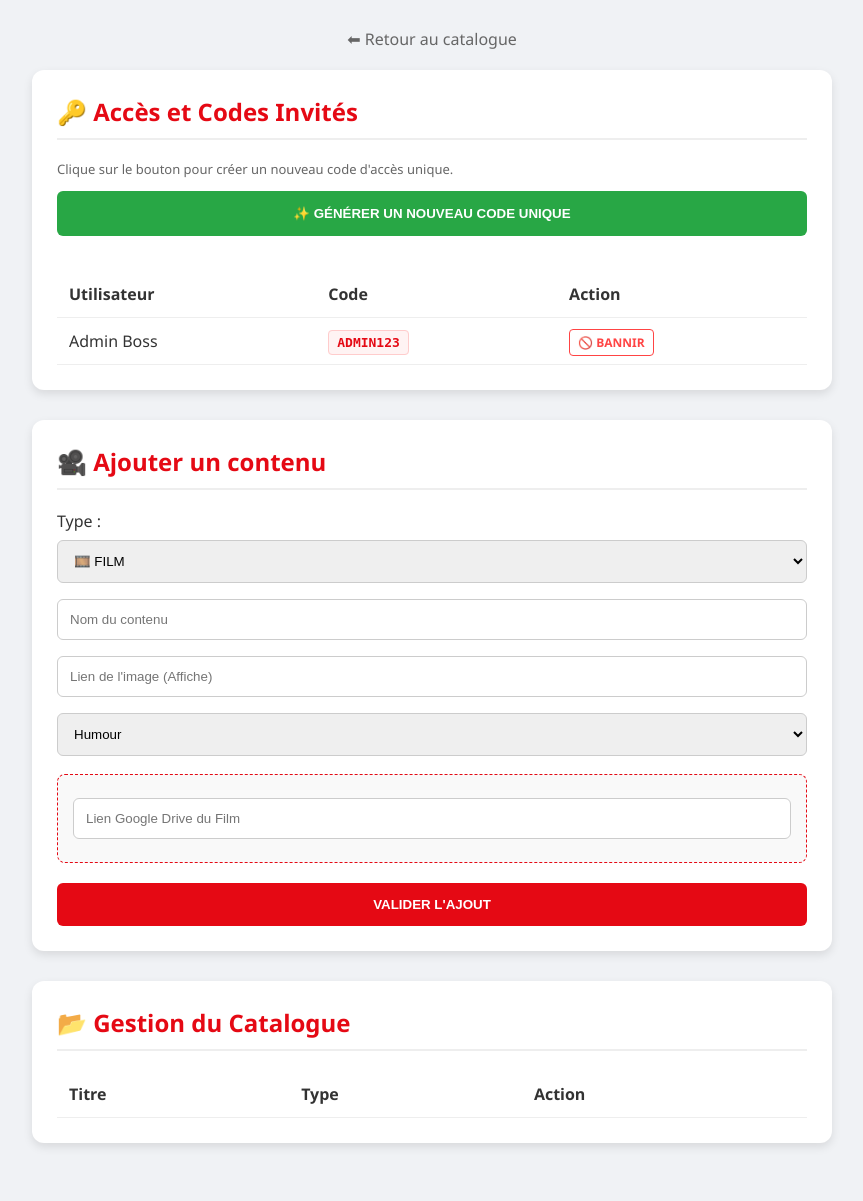
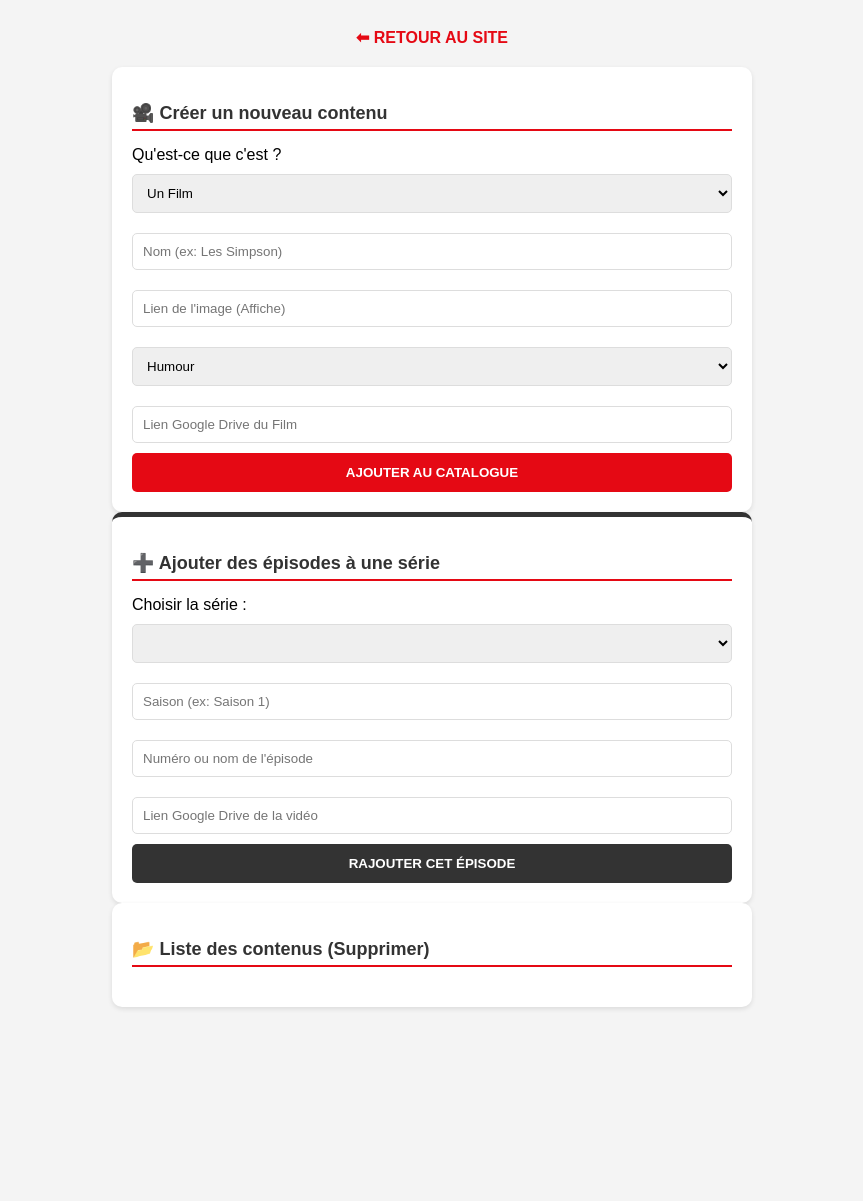
Before and after one commit to vguillotduenas-dotcom/StreamDeck, a Flask app: template templates/admin.html in a window 1280 px wide. Shown: the whole page, without its empty margins (208-1071 px from the left). After the commit the page ends 1009 px from the top, so only its background shows below. Run offline with Flask 3, Linux system fonts and the light colour scheme; the template is opened without the code that fills it: values that come from a table or form of the project are taken from there, others are empty.

Commit message:
Update admin.html

```diff
--- a/templates/admin.html
+++ b/templates/admin.html
@@ -3,70 +3,34 @@
 <head>
     <title>Admin - Streamdeck</title>
     <style>
-        body { font-family: 'Segoe UI', sans-serif; background: #f0f2f5; padding: 20px; color: #333; }
-        .container { max-width: 800px; margin: auto; }
-        .card { background: white; padding: 25px; border-radius: 12px; box-shadow: 0 4px 10px rgba(0,0,0,0.1); margin-bottom: 30px; }
-        h2 { color: #e50914; margin-top: 0; border-bottom: 2px solid #eee; padding-bottom: 10px; }
-        input, select { padding: 12px; margin: 8px 0; width: 100%; border: 1px solid #ccc; border-radius: 6px; box-sizing: border-box; }
-        .btn { background: #e50914; color: white; border: none; padding: 14px; border-radius: 6px; cursor: pointer; width: 100%; font-weight: bold; margin-top: 10px; }
-        .btn-green { background: #28a745; margin-bottom: 20px; border: none; color: white; padding: 15px; border-radius: 6px; cursor: pointer; width: 100%; font-weight: bold; }
-        .btn-green:hover { background: #218838; }
-        .type-box { background: #f9f9f9; padding: 15px; border-radius: 8px; border: 1px dashed #e50914; margin: 10px 0; }
-        .hidden { display: none; }
-
-        table { width: 100%; border-collapse: collapse; margin-top: 15px; }
-        th, td { padding: 12px; text-align: left; border-bottom: 1px solid #eee; }
-        .del { color: #ff4444; text-decoration: none; font-weight: bold; border: 1px solid #ff4444; padding: 4px 8px; border-radius: 4px; font-size: 12px; }
-        code { background: #fff3f3; color: #e50914; padding: 4px 8px; border-radius: 4px; font-weight: bold; border: 1px solid #ffcccc; }
+        body { font-family: sans-serif; background: #f4f4f4; padding: 20px; }
+        .card { background: white; padding: 20px; border-radius: 10px; margin-bottom: 20px; box-shadow: 0 2px 5px rgba(0,0,0,0.1); max-width: 600px; margin: auto; }
+        input, select { padding: 10px; margin: 10px 0; width: 100%; border: 1px solid #ddd; border-radius: 5px; box-sizing: border-box; }
+        .btn { background: #e50914; color: white; border: none; padding: 12px; border-radius: 5px; cursor: pointer; width: 100%; font-weight: bold; }
+        .serie-only { display: none; background: #fff5f5; padding: 15px; border-radius: 5px; border: 1px dashed #e50914; margin: 10px 0; }
+        table { width: 100%; border-collapse: collapse; margin-top: 20px; }
+        th, td { border-bottom: 1px solid #eee; padding: 10px; text-align: left; }
+        .del { color: red; text-decoration: none; font-size: 12px; border: 1px solid red; padding: 2px 5px; border-radius: 3px; }
+        h2 { color: #333; font-size: 18px; border-bottom: 2px solid #e50914; padding-bottom: 5px; }
     </style>
 </head>
 <body>
-    <div class="container">
-        <div style="text-align:center; margin-bottom: 20px;">
-            <a href="/" style="color:#666; text-decoration:none;">⬅ Retour au catalogue</a>
+    <div style="text-align: center; margin-bottom: 20px;">
+        <a href="/" style="text-decoration: none; color: #e50914; font-weight: bold;">⬅ RETOUR AU SITE</a>
     </div>
 
     <div class="card">
-            <h2>🔑 Accès et Codes Invités</h2>
-            <p style="font-size: 13px; color: #666;">Clique sur le bouton pour créer un nouveau code d'accès unique.</p>
-
-            <form method="POST">
-                <button type="submit" name="gen_code" value="1" class="btn-green">✨ GÉNÉRER UN NOUVEAU CODE UNIQUE</button>
-            </form>
-
-            <table>
-                <thead>
-                    <tr>
-                        <th>Utilisateur</th>
-                        <th>Code</th>
-                        <th>Action</th>
-                    </tr>
-                </thead>
-                <tbody>
-                    {% for u in users %}
-                    <tr>
-                        <td>
-                            {% if u.nom %} {{ u.nom }} {{ u.prenom }} {% else %} <i>En attente...</i> {% endif %}
-                        </td>
-                        <td><code>{{ u.code }}</code></td>
-                        <td><a href="{{ url_for('del_u', id=u.id) }}" class="del" onclick="return confirm('Bannir cet utilisateur ?')">🚫 BANNIR</a></td>
-                    </tr>
-                    {% endfor %}
-                </tbody>
-            </table>
-        </div>
-
-        <div class="card">
-            <h2>🎥 Ajouter un contenu</h2>
+        <h2>🎥 Créer un nouveau contenu</h2>
         <form method="POST">
             <input type="hidden" name="add_content">
-                <label>Type :</label>
-                <select name="type" id="typeSelect" onchange="updateForm()">
-                    <option value="film">🎞️ FILM</option>
-                    <option value="serie">📺 SÉRIE</option>
+
+            <label>Qu'est-ce que c'est ?</label>
+            <select name="type" id="typeSelect" onchange="toggleFields()">
+                <option value="film">Un Film</option>
+                <option value="serie">Une Nouvelle Série</option>
             </select>
 
-                <input type="text" name="nom" placeholder="Nom du contenu" required>
+            <input type="text" name="nom" placeholder="Nom (ex: Les Simpson)" required>
             <input type="text" name="img" placeholder="Lien de l'image (Affiche)" required>
 
             <select name="genre">
@@ -75,52 +39,59 @@
                 <option value="Famille">Famille</option>
             </select>
 
-                <div id="sectionFilm" class="type-box">
+            <div id="filmField">
                 <input type="text" name="lien_film" placeholder="Lien Google Drive du Film">
             </div>
 
-                <div id="sectionSerie" class="type-box hidden">
-                    <p style="margin:0; font-weight:bold; color:#e50914;">Premier épisode :</p>
-                    <input type="text" name="saison" placeholder="Saison (ex: 1)">
-                    <input type="text" name="titre_ep" placeholder="Épisode (ex: 1)">
-                    <input type="text" name="lien_ep" placeholder="Lien Google Drive de l'épisode">
+            <div id="serieFields" class="serie-only">
+                <p style="margin:0; color: #e50914;"><strong>Détails du 1er épisode :</strong></p>
+                <input type="text" name="saison" placeholder="Saison (ex: Saison 1)">
+                <input type="text" name="titre_ep" placeholder="Nom de l'épisode (ex: Episode 1)">
+                <input type="text" name="lien_ep" placeholder="Lien Google Drive de la vidéo">
             </div>
 
-                <button type="submit" class="btn">VALIDER L'AJOUT</button>
+            <button type="submit" class="btn">AJOUTER AU CATALOGUE</button>
+        </form>
+    </div>
+
+    <div class="card" style="border-top: 5px solid #333;">
+        <h2>➕ Ajouter des épisodes à une série</h2>
+        <form method="POST">
+            <input type="hidden" name="add_only_ep">
+
+            <label>Choisir la série :</label>
+            <select name="video_id" required>
+                {% for f in films if f.type == 'serie' %}
+                    <option value="{{ f.id }}">{{ f.nom }}</option>
+                {% endfor %}
+            </select>
+
+            <input type="text" name="saison" placeholder="Saison (ex: Saison 1)" required>
+            <input type="text" name="titre_ep" placeholder="Numéro ou nom de l'épisode" required>
+            <input type="text" name="lien_ep" placeholder="Lien Google Drive de la vidéo" required>
+
+            <button type="submit" class="btn" style="background: #333;">RAJOUTER CET ÉPISODE</button>
         </form>
     </div>
 
     <div class="card">
-            <h2>📂 Gestion du Catalogue</h2>
+        <h2>📂 Liste des contenus (Supprimer)</h2>
         <table>
-                <thead>
-                    <tr>
-                        <th>Titre</th>
-                        <th>Type</th>
-                        <th>Action</th>
-                    </tr>
-                </thead>
-                <tbody>
             {% for f in films %}
             <tr>
-                        <td>{{ f.nom }}</td>
-                        <td>{{ f.type.upper() }}</td>
-                        <td><a href="{{ url_for('del_v', id=f.id) }}" class="del" onclick="return confirm('Supprimer ce film/série ?')">❌ SUPPRIMER</a></td>
+                <td><strong>{{ f.nom }}</strong> ({{ f.type }})</td>
+                <td style="text-align: right;"><a href="{{ url_for('del_v', id=f.id) }}" class="del" onclick="return confirm('Supprimer ?')">SUPPRIMER</a></td>
             </tr>
             {% endfor %}
-                </tbody>
         </table>
-        </div>
     </div>
 
     <script>
-        function updateForm() {
+        function toggleFields() {
             var type = document.getElementById('typeSelect').value;
-            document.getElementById('sectionSerie').classList.toggle('hidden', type !== 'serie');
-            document.getElementById('sectionFilm').classList.toggle('hidden', type !== 'film');
+            document.getElementById('serieFields').style.display = (type === 'serie') ? 'block' : 'none';
+            document.getElementById('filmField').style.display = (type === 'film') ? 'block' : 'none';
         }
-        // Pour garder le bon affichage au rechargement
-        window.onload = updateForm;
     </script>
 </body>
 </html>
```
Lines whose indentation alone changed are shown as unchanged.
